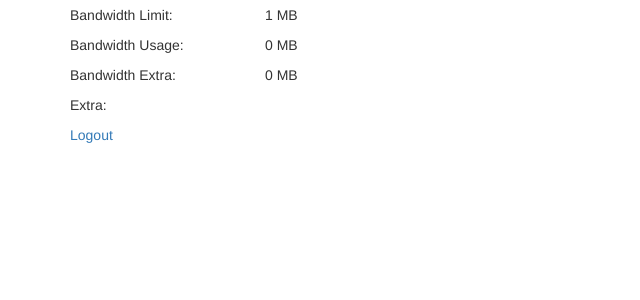
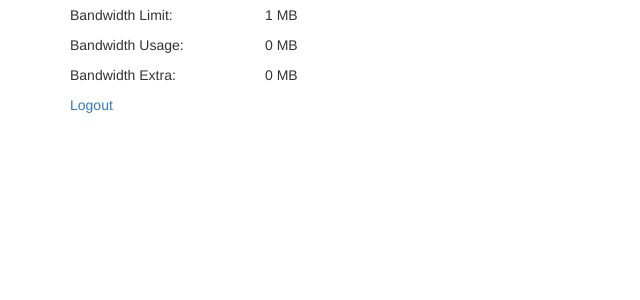
Before and after one commit to gronnkaal/finnale, a Node server app: page / in a window 1280 px wide. Shown: the part 168-468 px from the top of the page, without its empty margins (0-640 px from the left). Run offline with Node 20, Linux system fonts and the light colour scheme; the visitor is signed in with stand-in values (Sample User, id 1); data that the repository does not hold is empty; some libraries are stand-ins or nearby versions.

Commit message:
clean up

```diff
--- a/views/index.pug
+++ b/views/index.pug
@@ -53,11 +53,5 @@ block content
 					p #[span#iceBwExtra] MB
 				.col-md-8
 			.row
-				.col-md-2
-					p Extra:
-				.col-md-2
-
-				.col-md-8
-			.row
 				.col-md-12
 					a(href="/logout") Logout
```
